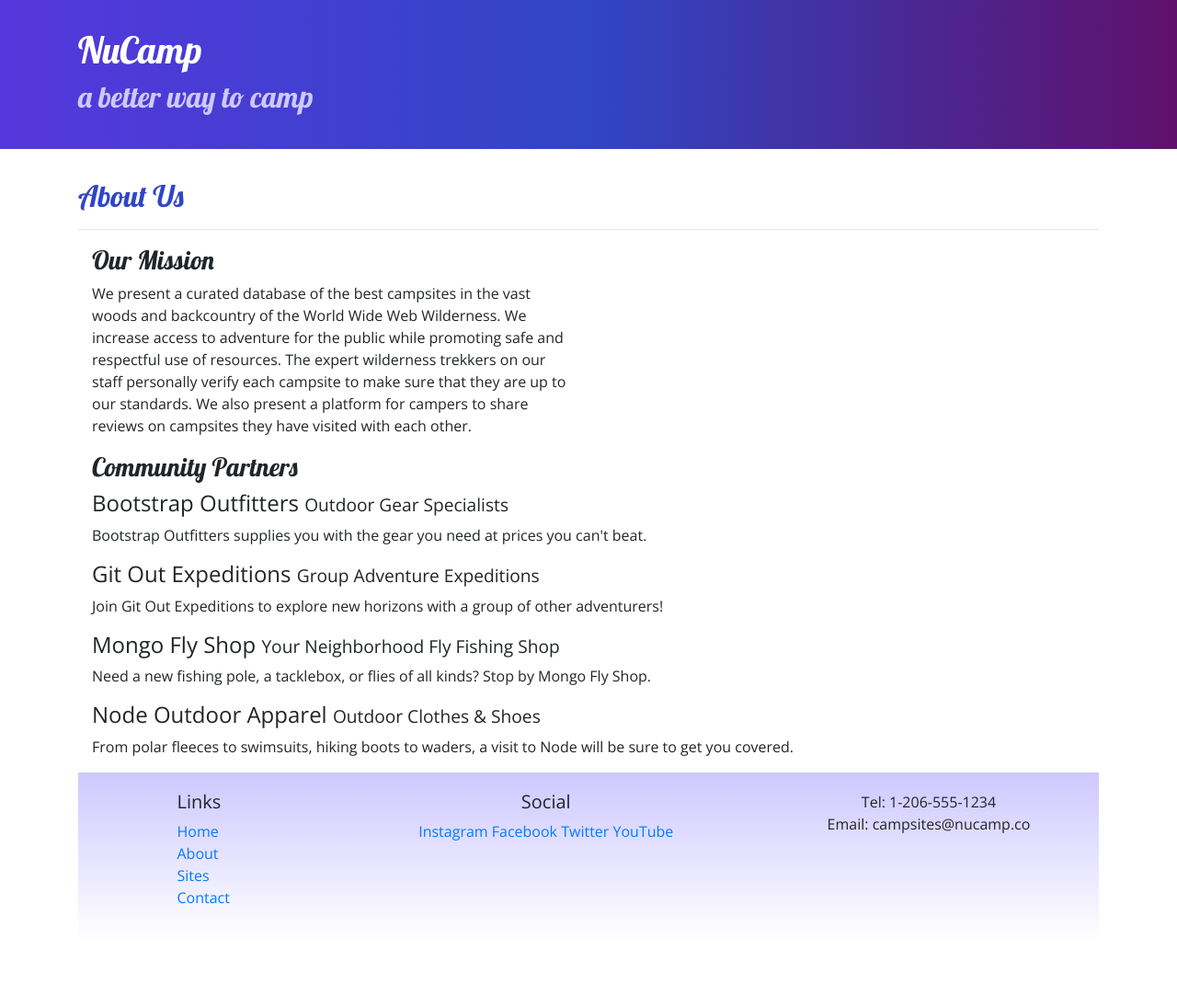
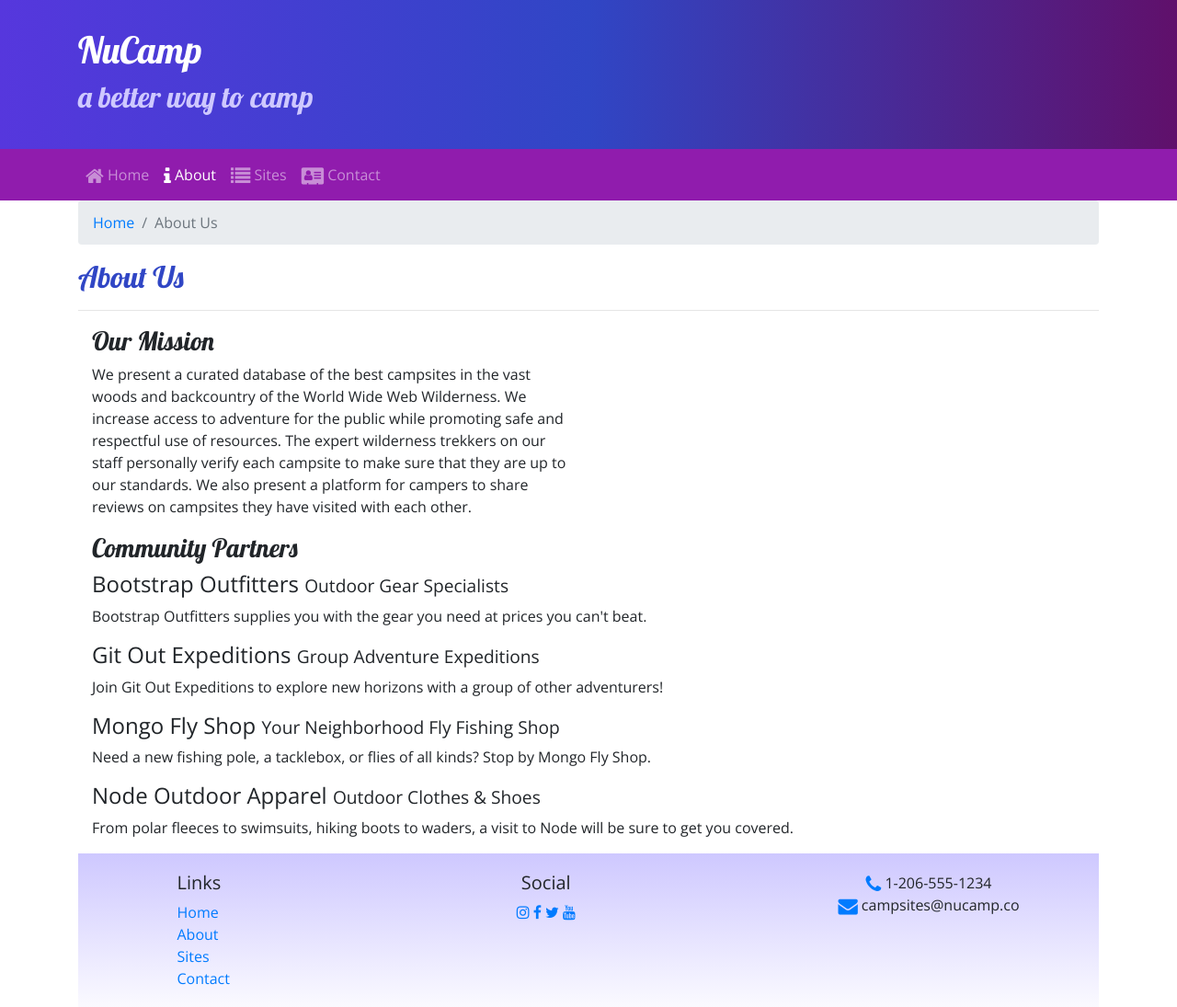
Before and after one commit to nickmingyang/nucampsite, a website: page aboutus.html in a window 1280 px wide. Shown: the whole page at 92% size. Before the commit the page ends 1024 px from the top, so only its background shows below. Drawn offline with nearby package versions, Linux system fonts and the light colour scheme.

Commit message:
Add Nav bar and Icon Fonts

```diff
--- a/aboutus.html
+++ b/aboutus.html
@@ -8,6 +8,7 @@
     <!-- Bootstrap CSS -->
     <link rel="stylesheet" href="node_modules/bootstrap/dist/css/bootstrap.min.css" />
     <!-- Additional CSS must be placed after Bootstrap CSS -->
+    <link rel="stylesheet" href="node_modules/font-awesome/css/font-awesome.min.css" />
     <link rel="stylesheet" href="https://fonts.googleapis.com/css?family=Lobster|Open+Sans" />
     <link rel="stylesheet" href="css/styles.css"/>
 
@@ -26,10 +27,32 @@
             </div>
         </div>
     </header>
+    <nav class="navbar navbar-expand-sm navbar-dark sticky-top">
+        <div class="container">
+            <button class="navbar-toggler ml-auto" type="button" data-toggle="collapse" data-target="#nucampNavbar">
+                <span class="navbar-toggler-icon"></span>
+            </button>
+            <div class="collapse navbar-collapse" id="nucampNavbar">
+                <ul class="navbar-nav">
+                    <li class="nav-item"><a class="nav-link" href="index.html"><i class="fa fa-home fa-lg"></i> Home</a></li>
+                    <li class="nav-item active"><a class="nav-link" href="#"><i class="fa fa-info fa-lg"></i> About</a></li>
+                    <li class="nav-item"><a class="nav-link" href="#"><i class="fa fa-list fa-lg"></i> Sites</a></li>
+                    <li class="nav-item"><a class="nav-link" href="#"><i class="fa fa-address-card fa-lg"></i> Contact</a></li>
+                </ul>
+            </div>
+        </div>
 
+
+    </nav>
     <div class="container">
         <div class="row">
             <div class="col-12">
+                <ol class="breadcrumb">
+                    <li class="breadcrumb-item">
+                        <a href="index.html">Home</a>
+                    </li>
+                    <li class="breadcrumb-item active">About Us</li>
+                </ol>
                <h2>About Us</h2>
                <hr />
             </div>
@@ -69,22 +92,22 @@
                 <div class="col-4 col-sm-2 offset-1">
                     <h5>Links</h5>
                     <ul class="list-unstyled">
-                        <li><a href="index.html">Home</a></li>
-                        <li><a href="#">About</a></li>
-                        <li><a href="#">Sites</a></li>
-                        <li><a href="#">Contact</a></li>
+                        <li><a href="index.html"> Home</a></li>
+                        <li><a href="#"> About</a></li>
+                        <li><a href="#"> Sites</a></li>
+                        <li><a href="#"> Contact</a></li>
                     </ul>
                 </div>
                 <div class="col-6 col-sm-5 text-center">
                     <h5>Social</h5>
-                    <a href="http://instagram.com/">Instagram</a>
-                    <a href="http://facebook.com/">Facebook</a>
-                    <a href="http://twitter.com/">Twitter</a>
-                    <a href="http://youtube.com/">YouTube</a>
+                    <a href="http://instagram.com/"><i class="fa fa-instagram"></i></a>
+                    <a href="http://facebook.com/"><i class="fa fa-facebook"></i></a>
+                    <a href="http://twitter.com/"><i class="fa fa-twitter"></i></a>
+                    <a href="http://youtube.com/"><i class="fa fa-youtube"></i></a>
                 </div>
                 <div class="col-sm-4 text-center">
-                    Tel: 1-206-555-1234<br />
-                    Email: campsites@nucamp.co
+                    <i class="fa fa-phone fa-lg text-primary"></i> 1-206-555-1234<br />
+                    <i class="fa fa-envelope fa-lg text-primary"></i> campsites@nucamp.co
                 </div>
            </div>
         </div>
--- a/css/styles.css
+++ b/css/styles.css
@@ -20,6 +20,7 @@ footer {
 }
 
 .jumbotron {
+    margin: 0;
     padding: 30px;
     background-image: linear-gradient(to right, #5637DD, #3046C5, #60106B);
     color: white;
@@ -30,3 +31,7 @@ footer {
     border-bottom: 1px ridge;
     min-height: 200px;
 }
+
+.navbar {
+    background-color:#901CAD;
+}
--- a/package.json
+++ b/package.json
@@ -4,8 +4,8 @@
   "description": "This is a website for the fictional campsites review site Nucamp",
   "main": "index.js",
   "scripts": {
-    "lite":"lite-server",
-    "start":"npm run lite",
+    "lite": "lite-server",
+    "start": "npm run lite",
     "test": "echo \"Error: no test specified\" && exit 1"
   },
   "author": "Nick YU",
@@ -15,6 +15,7 @@
   },
   "dependencies": {
     "bootstrap": "^4.0.0",
+    "font-awesome": "^4.7.0",
     "jquery": "^3.3.1",
     "popper.js": "^1.12.9"
   }
```
Also changed, not shown: index.html (+24 -6 lines), 1 other file.
